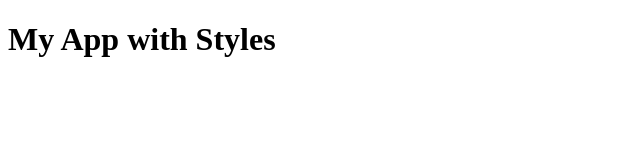
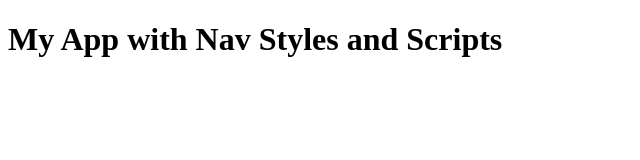
Before and after one commit to bcharles41078/test_repo, a plain HTML site: page index.html in a window 1280 px wide. Shown: the whole page, without its empty margins (0-640 px from the left). Drawn offline with Linux system fonts and the light colour scheme.

Commit message:
fixed merge commits

```diff
--- a/index.html
+++ b/index.html
@@ -6,6 +6,7 @@
     <title>Document</title>
 </head>
 <body>
-    <h1>My App with Styles</h1>
+    <h1>My App with Nav Styles and Scripts</h1>
+    <script src="app.js"></script>
 </body>
 </html>
```
